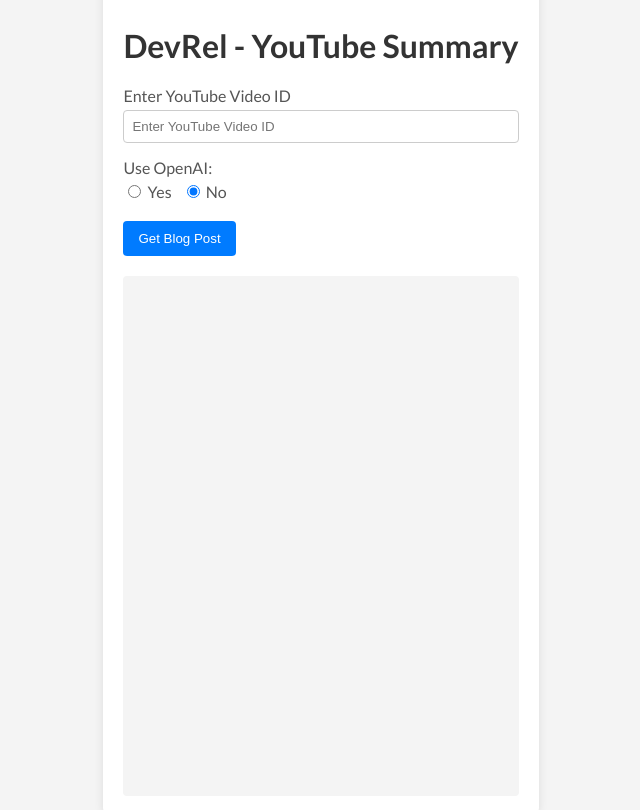
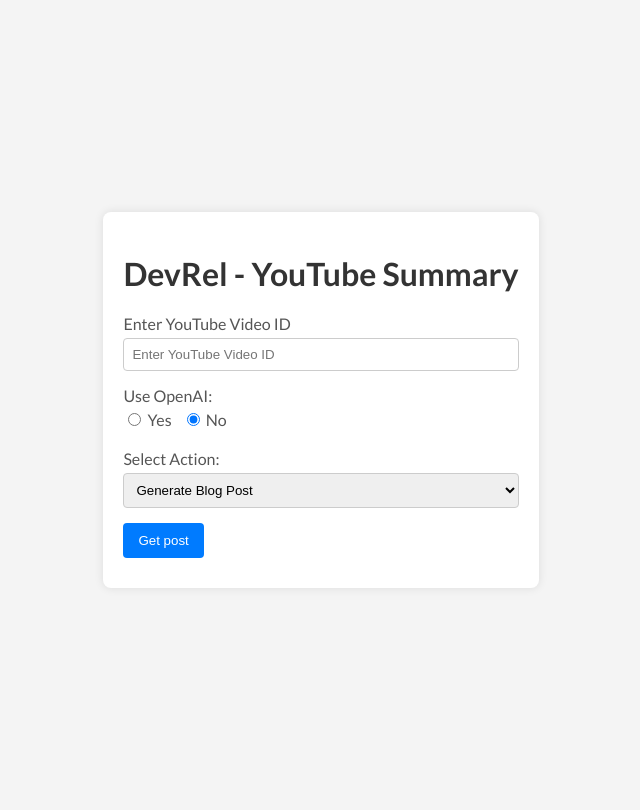
Before and after one commit to pamelars86/YouTube-genai, a plain HTML site: page frontend/index.html in a window 1280 px wide. Shown: the whole page, without its empty margins (319-959 px from the left). Drawn offline with nearby package versions, Linux system fonts and the light colour scheme.

Commit message:
feat: frontend for both endpoints available

```diff
--- a/frontend/index.html
+++ b/frontend/index.html
@@ -34,7 +34,7 @@
             margin-bottom: 5px;
             color: #555;
         }
-        input[type="text"] {
+        input[type="text"], select {
             width: 100%;
             padding: 8px;
             border: 1px solid #ccc;
@@ -90,9 +90,47 @@
             overflow-x: auto;
             margin-top: 20px;
             height: 500px;
+            display: none;
+        }
+        #execution-time {
+            margin-top: 10px;
+            color: #555;
         }
     </style>
+</head>
+<body>
+    <div class="container">
+        <h1>DevRel - YouTube Summary</h1>
+        <div class="form-group">
+            <label for="videoId">Enter YouTube Video ID</label>
+            <input type="text" id="videoId" placeholder="Enter YouTube Video ID">
+        </div>
 
+
+        <div class="form-group">
+            <label>Use OpenAI:</label>
+            <div class="radio-group">
+                <label><input type="radio" name="useOpenAI" value="true"> Yes</label>
+                <label><input type="radio" name="useOpenAI" value="false" checked> No</label>
+            </div>
+        </div>
+
+        <div class="form-group">
+            <label for="action">Select Action:</label>
+            <select id="action">
+                <option value="blog_post">Generate Blog Post</option>
+                <option value="slack_post">Generate Slack Post</option>
+            </select>
+        </div>
+        <button onclick="getPost()">Get post</button>
+        <div class="spinner" id="spinner">
+            <div class="bounce1"></div>
+            <div class="bounce2"></div>
+            <div class="bounce3"></div>
+        </div>
+        <div id="execution-time"></div>
+        <div id="result"></div>
+    </div>
     <script>
         const observer = new MutationObserver(() => {
         const result = document.getElementById('result');
@@ -105,49 +143,28 @@
 
         observer.observe(document.getElementById('result'), { childList: true });
     </script>
-</head>
-<body>
-    <div class="container">
-        <h1>DevRel - YouTube Summary</h1>
-        <div class="form-group">
-            <label for="videoId">Enter YouTube Video ID</label>
-            <input type="text" id="videoId" placeholder="Enter YouTube Video ID">
-        </div>
-        <div class="form-group">
-            <label>Use OpenAI:</label>
-            <div class="radio-group">
-                <label><input type="radio" name="useOpenAI" value="true"> Yes</label>
-                <label><input type="radio" name="useOpenAI" value="false" checked> No</label>
-            </div>
-        </div>
-        <button onclick="getBlogPost()">Get Blog Post</button>
-        <div class="spinner" id="spinner">
-            <div class="bounce1"></div>
-            <div class="bounce2"></div>
-            <div class="bounce3"></div>
-        </div>
-        <div id="result"></div>
-    </div>
 
     <script src="https://cdn.jsdelivr.net/npm/marked@4.3.0/lib/marked.umd.min.js"></script>
     <script>
-        async function getBlogPost() {
+        async function getPost() {
             const videoId = document.getElementById('videoId').value;
             const useOpenAI = document.querySelector('input[name="useOpenAI"]:checked').value;
+            const action = document.getElementById('action').value;
             const spinner = document.getElementById('spinner');
             const result = document.getElementById('result');
+            const executionTime = document.getElementById('execution-time');
 
             spinner.style.display = 'flex';
             result.innerHTML = '';
+            executionTime.innerHTML = '';
 
             try {
-                const response = await fetch(`/blog_post/${videoId}?use_openai=${useOpenAI}`);
+                const response = await fetch(`/${action}/${videoId}?use_openai=${useOpenAI}`);
                 const data = await response.json();
-                const html = marked.parse(data.blog_post);
-                result.innerHTML = html;
+                result.innerHTML = marked.parse(data[action]);
+                executionTime.innerHTML = `Execution time: ${data.execution_time_sec} seconds`;
             } catch (error) {
-                console.error('Error', error);
-                result.innerHTML = 'Error =(';
+                result.innerHTML = `Error fetching post: ${error.message}`;
             } finally {
                 spinner.style.display = 'none';
             }
```
Also changed, not shown: 1 other file.
